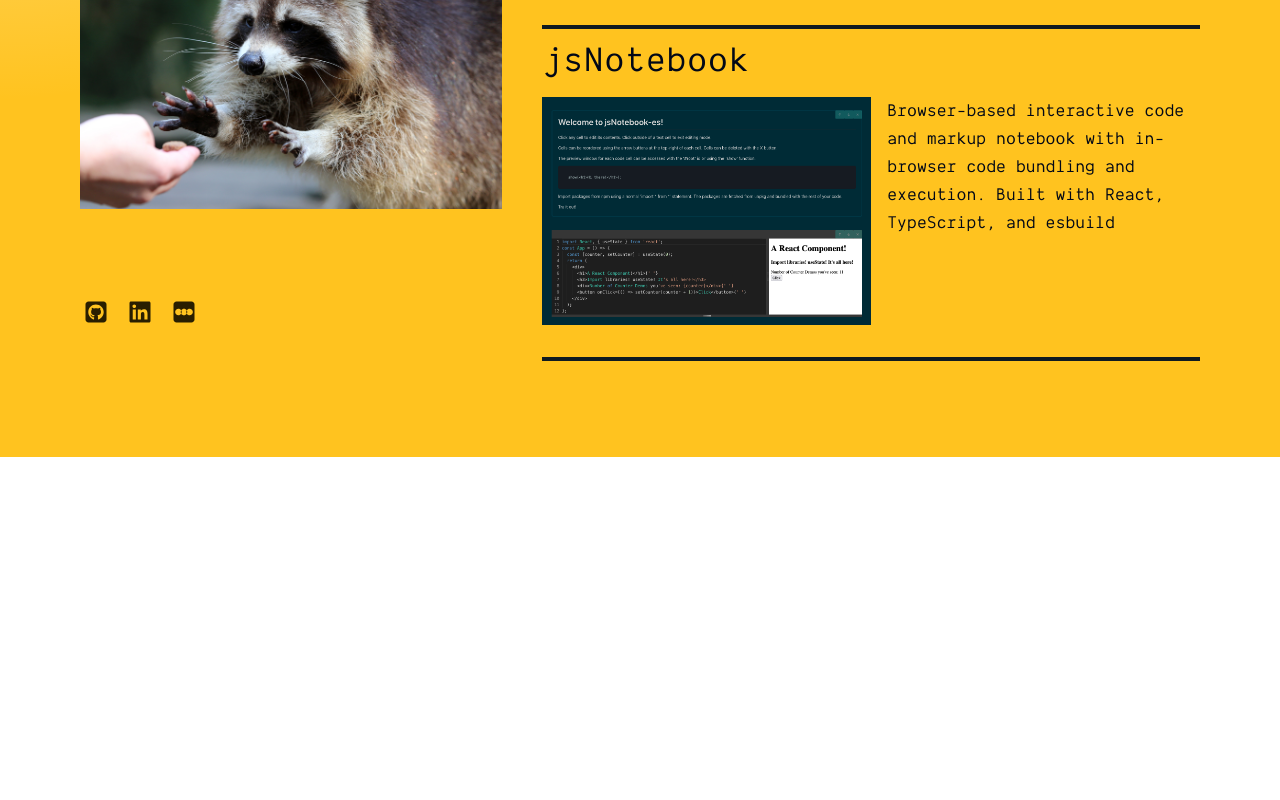
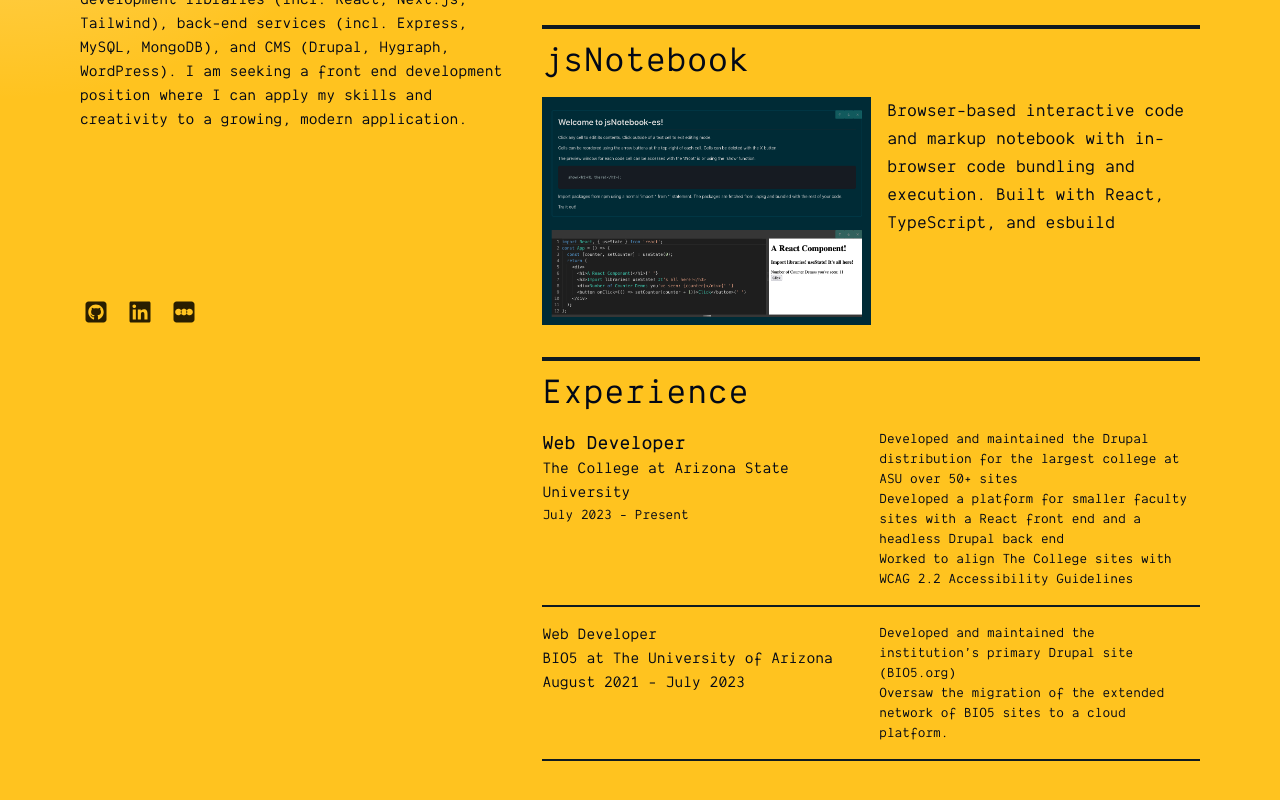
Before and after one commit to EvanSpeciale/evanspeciale, a Next.js app: page / in a window 1280 px wide. Shown: the part 380-1180 px from the top of the page. Before the commit the page ends 837 px from the top, so only its background shows below. Built offline with nearby package versions, Linux system fonts and the light colour scheme.

Commit message:
add experience section

```diff
--- a/src/app/layout.tsx
+++ b/src/app/layout.tsx
@@ -2,7 +2,28 @@ import type { Metadata } from "next";
 import localFont from 'next/font/local';
 import "./globals.css";
 
-const dankMono = localFont({ src: "../fonts/DankMono-Regular.ttf", variable: '--dank-mono' });
+// const dankMono = localFont({ src: "../fonts/DankMono-Regular.ttf", variable: '--dank-mono' });
+
+const dankMono = localFont({
+  src: [
+    {
+      path: '../fonts/DankMono-Regular.ttf',
+      weight: '400',
+      style: 'normal',
+    },
+    {
+      path: '../fonts/DankMono-Italic.ttf',
+      weight: '400',
+      style: 'italic',
+    },
+    {
+      path: '../fonts/DankMono-Bold.ttf',
+      weight: '700',
+      style: 'normal',
+    },
+  ],
+  variable: '--dank-mono'
+})
 
 export const metadata: Metadata = {
   title: "Create Next App",
--- a/src/app/page.tsx
+++ b/src/app/page.tsx
@@ -15,7 +15,7 @@ export default function Home() {
                 <h1 className="text-5xl font-bold tracking-wide sm:text-6xl ">Evan Speciale</h1>
                 <h2 className="mt-3 text-lg tracking-wide sm:text-xl">Web Developer</h2>
                 <div className="mt-4 mr-4">
-                  <Image src='/pet-raccoon.jpg' height={667} width={1000} alt='picture of me, a raccoon' style={{ width: 'full', aspectRatio: '4/3', objectFit: 'cover' }} />
+                  I am a software developer with a passion for finding creative solutions to complex problems. I have five years’ experience as a full stack web developer including modern front end development libraries (incl. React, Next.js, Tailwind), back-end services (incl. Express, MySQL, MongoDB), and CMS (Drupal, Hygraph, WordPress). I am seeking a front end development position where I can apply my skills and creativity to a growing, modern application.
                 </div>
                 <nav className="nav hidden lg:block" aria-label='jump to section links'></nav>
               </div>
@@ -43,7 +43,7 @@ export default function Home() {
             <div className="pt-24 lg:w-3/5 lg:py-24">
               <ul className="flex flex-col">
                 <li className="pb-8 border-b-4 border-soil">
-                  <a href="https://deadwest-v4.vercel.app/">
+                  <a href="https://deadwest.art/">
                     <div >
                       <h2 className="mt-3 text-3xl tracking-wide sm:text-4xl mb-4">Dead West Store</h2>
                       <div className="flex gap-4">
@@ -54,7 +54,7 @@ export default function Home() {
                   </a>
                 </li>
                 <li className="pb-8 border-b-4 border-soil">
-                  <a href="https://deadwest-v4.vercel.app/">
+                  <a href="https://github.com/EvanSpeciale/jsnotebook-es">
                     <div >
                       <h2 className="mt-3 text-3xl tracking-wide sm:text-4xl mb-4">jsNotebook</h2>
                       <div className="flex gap-4">
@@ -64,6 +64,38 @@ export default function Home() {
                     </div>
                   </a>
                 </li>
+                <li className="pb-8">
+                  <div>
+                    <h2 className="mt-3 text-3xl tracking-wide sm:text-4xl mb-4">Experience</h2>
+                    <div className="flex gap-4 pb-4 mb-4 border-b-2 border-soil">
+                      <div className="w-1/2">
+                        <div className="text-xl font-bold">Web Developer</div>
+                        <div className="text-md">The College at Arizona State University</div>
+                        <div className="text-sm">July 2023 - Present</div>
+                      </div>
+                      <div className="w-1/2 text-sm">
+                        <ul>
+                          <li>Developed and maintained the Drupal distribution for the largest college at ASU over 50+ sites</li>
+                          <li>Developed a platform for smaller faculty sites with a React front end and a headless Drupal back end</li>
+                          <li>Worked to align The College sites with WCAG 2.2 Accessibility Guidelines</li>
+                        </ul>
+                      </div>
+                    </div>
+                    <div className="flex gap-4 pb-4 mb-4 border-b-2 border-soil">
+                      <div className="w-1/2">
+                        <div>Web Developer</div>
+                        <div>BIO5 at The University of Arizona</div>
+                        <div>August 2021 - July 2023</div>
+                      </div>
+                      <div className="w-1/2 text-sm">
+                        <ul>
+                          <li>Developed and maintained the institution’s primary Drupal site (BIO5.org)</li>
+                          <li>Oversaw the migration of the extended network of BIO5 sites to a cloud platform.</li>
+                        </ul>
+                      </div>
+                    </div>
+                  </div>
+                </li>
               </ul>
             </div>
           </div>
```
